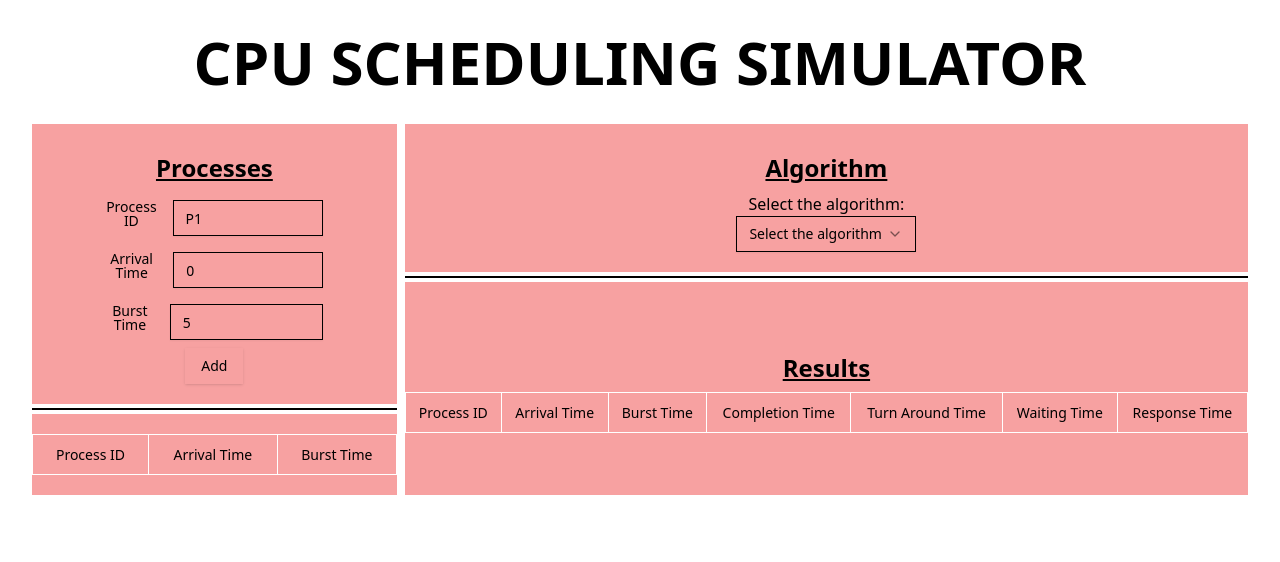
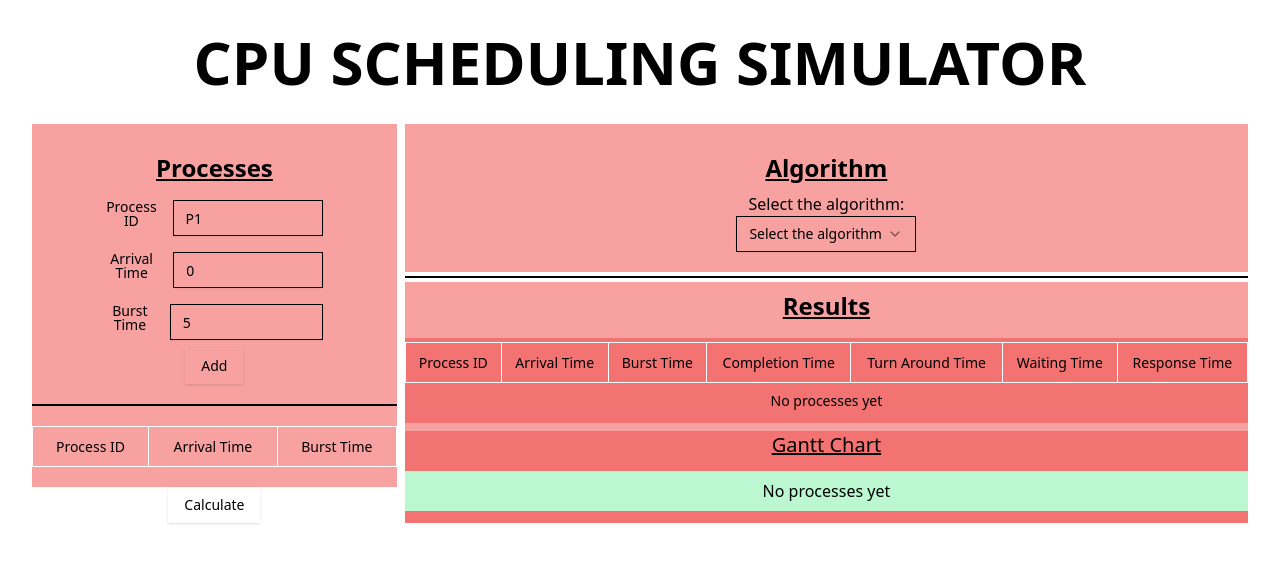
Before and after one commit to Tejas383/LPU_CSE311_CA2, a React (Vite) app: page / in a window 1280 px wide. Shown: the top 562 px of the page. Built offline with nearby package versions, Linux system fonts and the light colour scheme.

Commit message:
created the sekeleton of gantt chart

```diff
--- a/src/App.jsx
+++ b/src/App.jsx
@@ -1,12 +1,12 @@
 import { useState } from 'react'
 import './App.css'
 import AlgorithmSelector from './AlgorithmSelector';
-import ProcessForm from './ProcessForm';
 import Results from './Results';
-import ProcessTable from './ProcessTable';
+import Process from './Process';
 
 function App() {
   const [process, setProcess] = useState([]);
+  const [calculatedProcess, setCalculatedProcess] = useState([]);
   const [algorithm, setAlgorithm] = useState(null);
 
   return (
@@ -14,14 +14,16 @@ function App() {
       <h1 className='text-6xl font-bold pb-8'>CPU SCHEDULING SIMULATOR</h1>
       <div className=' flex gap-2 '>
         <div className='w-[30%] flex flex-col gap-1'>
-          <ProcessForm  process={process} setProcess={setProcess} />
-          <hr className='border border-black w-full' />
-          <ProcessTable  process={process} setProcess={setProcess} />
+          <Process
+            process={process}
+            setProcess={setProcess}
+            setCalculatedProcess={setCalculatedProcess}
+          />
         </div>
         <div className='flex flex-col items-center justify-center flex-1 gap-1'>
           <AlgorithmSelector algorithm={algorithm} setAlgorithm={setAlgorithm} />
           <hr className='border border-black w-full' />
-          <Results process={process} setProcess={setProcess}/>
+          <Results process={calculatedProcess} setProcess={setCalculatedProcess} />
         </div>
       </div>
     </div>
--- /dev/null
+++ b/src/GanttChart.jsx
@@ -0,0 +1,25 @@
+import React from 'react'
+
+const GanttChart = ({process}) => {
+  return (
+    <div className=' flex flex-col items-center justify-center bg-red-500/50 w-full h-full '>
+      <h2 className=' text-xl underline '>Gantt Chart</h2>
+      <div className='h-10 w-full bg-green-200 flex flex-row items-center justify-center m-3'>
+        {process && process.length > 0 ? (
+            process.map((p, idx) => (
+            <div
+                key={idx}
+                className='flex-1 border border-black flex items-center justify-center'
+            >
+                {p.pid}
+            </div>
+            ))
+        ) : (
+            <div>No processes yet</div>
+        )}
+        </div>
+    </div>
+  )
+}
+
+export default GanttChart
--- /dev/null
+++ b/src/Process.jsx
@@ -0,0 +1,20 @@
+import React from 'react'
+import ProcessForm from './ProcessForm'
+import ProcessTable from './ProcessTable'
+import { Button } from './components/ui/button'
+
+const Process = ({process, setProcess, setCalculatedProcess}) => {
+    const handleCalculate = () => {
+        setCalculatedProcess([...process]);
+    }
+  return (
+    <div>
+      <ProcessForm  process={process} setProcess={setProcess} />
+      <hr className='border border-black w-full' />
+      <ProcessTable  process={process} setProcess={setProcess} />
+      <Button onClick={handleCalculate}>Calculate</Button>
+    </div>
+  )
+}
+
+export default Process
--- a/src/ProcessForm.jsx
+++ b/src/ProcessForm.jsx
@@ -31,15 +31,25 @@ const ProcessForm = ({process, setProcess}) => {
       tat: "",
       wt: "",
       rt: "",
-    },
+    }
   })
 
   const handleAddProcess = () => {
     const values = form.getValues();
 
-    setProcess([...process, values]);
+    const newProcess = {
+      pid: values.pid,
+      at: Number(values.at),
+      bt: Number(values.bt),
+      ct: null,
+      tat: null,
+      wt: null,
+      rt: null,
+    };
+
+    setProcess([...process, newProcess]);
     form.reset();
-  }
+  };
 
 
   return (
--- a/src/Results.jsx
+++ b/src/Results.jsx
@@ -1,40 +1,13 @@
 import React from 'react'
-import {
-  Table,
-  TableBody,
-  TableCaption,
-  TableCell,
-  TableHead,
-  TableHeader,
-  TableRow,
-} from "@/components/ui/table"
+import ResultsTable from './ResultsTable'
+import GanttChart from './GanttChart'
 
 const Results = ({process, setProcess}) => {
   return (
-    <div className=' flex flex-col items-center justify-center bg-red-500/50 w-full h-full '>
+    <div className='flex flex-col items-center justify-center bg-red-500/50 w-full h-full gap-2'>
       <h2 className='font-bold text-2xl underline p-2'>Results</h2>
-      <Table className=''>
-        <TableHeader>
-          <TableRow className=''>
-            <TableHead className='border border-white text-center'>Process ID</TableHead>
-            <TableHead className='border border-white text-center'>Arrival Time</TableHead>
-            <TableHead className='border border-white text-center'>Burst Time</TableHead>
-            <TableHead className='border border-white text-center'>Completion Time</TableHead>
-            <TableHead className='border border-white text-center'>Turn Around Time</TableHead>
-            <TableHead className='border border-white text-center'>Waiting Time</TableHead>
-            <TableHead className='border border-white text-center'>Response Time</TableHead>
-          </TableRow>
-        </TableHeader>
-        <TableBody>
-          {process.map((p, idx) => (
-            <TableRow key={idx}>
-              <TableCell className='border border-white'>{p.pid}</TableCell>
-              <TableCell className='border border-white'>{p.at}</TableCell>
-              <TableCell className='border border-white'>{p.bt}</TableCell>
-            </TableRow>
-          ))}
-        </TableBody>
-      </Table>
+      <ResultsTable process={process} setProcess={setProcess} />
+      <GanttChart process={process} setProcess={setProcess} />
     </div>
   )
 }
--- /dev/null
+++ b/src/ResultsTable.jsx
@@ -0,0 +1,52 @@
+import React from 'react'
+import {
+  Table,
+  TableBody,
+  TableCaption,
+  TableCell,
+  TableHead,
+  TableHeader,
+  TableRow,
+} from "@/components/ui/table"
+
+const ResultsTable = ({process, setProcess}) => {
+  return (
+    <div className=' flex flex-col items-center justify-center bg-red-500/50 w-full h-full '>
+      <Table className=''>
+        <TableHeader>
+          <TableRow className=''>
+            <TableHead className='border border-white text-center'>Process ID</TableHead>
+            <TableHead className='border border-white text-center'>Arrival Time</TableHead>
+            <TableHead className='border border-white text-center'>Burst Time</TableHead>
+            <TableHead className='border border-white text-center'>Completion Time</TableHead>
+            <TableHead className='border border-white text-center'>Turn Around Time</TableHead>
+            <TableHead className='border border-white text-center'>Waiting Time</TableHead>
+            <TableHead className='border border-white text-center'>Response Time</TableHead>
+          </TableRow>
+        </TableHeader>
+        <TableBody>
+          {process && process.length > 0 ? (
+              process.map((p, idx) => (
+                <TableRow key={idx}>
+                  <TableCell className='border border-white'>{p.pid}</TableCell>
+                  <TableCell className='border border-white'>{p.at}</TableCell>
+                  <TableCell className='border border-white'>{p.bt}</TableCell>
+                  <TableCell className='border border-white'>{p.ct ?? "-"}</TableCell>
+                  <TableCell className='border border-white'>{p.tat ?? "-"}</TableCell>
+                  <TableCell className='border border-white'>{p.wt ?? "-"}</TableCell>
+                  <TableCell className='border border-white'>{p.rt ?? "-"}</TableCell>
+                </TableRow>
+              ))
+          ) : (
+            <TableRow>
+                <TableCell colSpan={7} className="text-center">No processes yet</TableCell>
+            </TableRow>
+          )
+        }
+        </TableBody>
+      </Table>
+    </div>
+  )
+}
+
+export default ResultsTable
```
